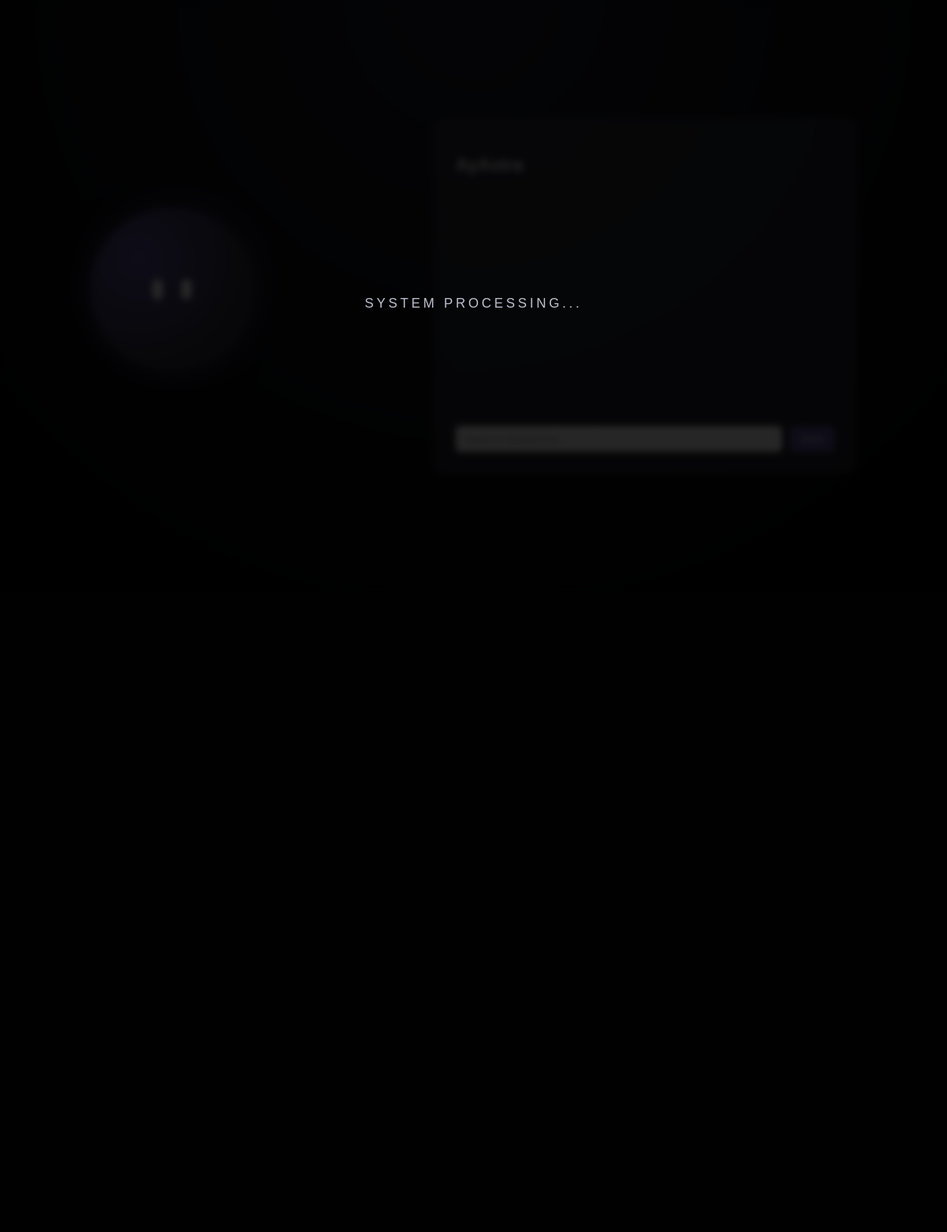
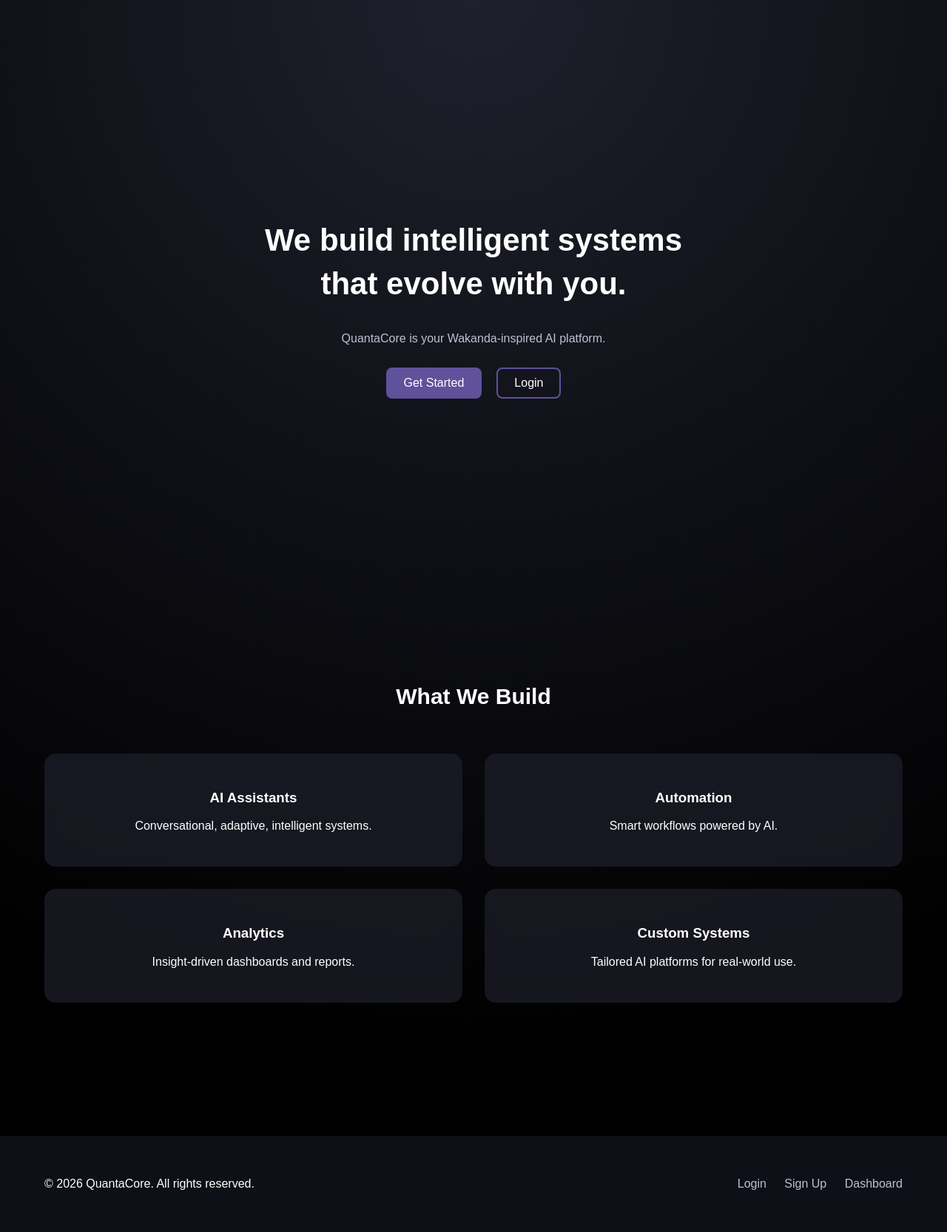
Before and after one commit to AYA310-MAX/QuantaCore, a Flask app: template templates/index.html in a window 1280 px wide. Shown: the whole page at 74% size. Before the commit the page ends 614 px from the top, so only its background shows below. Run offline with Flask 3, Linux system fonts and the light colour scheme; the template is opened without the code that fills it, so the values that code supplies are empty.

Commit message:
Landing Page: Full cosmic hero layout with build section and footer

```diff
--- /dev/null
+++ b/static/css/landing.css
@@ -0,0 +1,107 @@
+body {
+    margin: 0;
+    font-family: Arial, sans-serif;
+    background: radial-gradient(circle at top, #1e202c 0%, #000 80%);
+    color: white;
+}
+
+/* HERO */
+
+.hero {
+    height: 100vh;
+    display: flex;
+    align-items: center;
+    justify-content: center;
+    text-align: center;
+    padding: 0 20px;
+}
+
+.hero-content h1 {
+    font-size: 42px;
+    line-height: 1.4;
+}
+
+.hero-content p {
+    margin-top: 15px;
+    color: #bfc0d1;
+    font-size: 16px;
+}
+
+.hero-buttons {
+    margin-top: 30px;
+    display: flex;
+    gap: 20px;
+    justify-content: center;
+}
+
+.btn-primary {
+    background: #60519b;
+    padding: 12px 24px;
+    border-radius: 8px;
+    color: white;
+    text-decoration: none;
+    transition: 0.3s;
+}
+
+.btn-primary:hover {
+    background: #7a69c9;
+}
+
+.btn-outline {
+    border: 2px solid #60519b;
+    padding: 10px 22px;
+    border-radius: 8px;
+    color: white;
+    text-decoration: none;
+}
+
+/* BUILD SECTION */
+
+.build-section {
+    padding: 100px 60px;
+    text-align: center;
+}
+
+.build-section h2 {
+    font-size: 30px;
+    margin-bottom: 60px;
+}
+
+.build-grid {
+    display: grid;
+    grid-template-columns: repeat(2, 1fr);
+    gap: 30px;
+}
+
+.build-card {
+    background: rgba(30,32,44,0.7);
+    padding: 30px;
+    border-radius: 15px;
+    backdrop-filter: blur(10px);
+    transition: 0.3s;
+}
+
+.build-card:hover {
+    transform: translateY(-8px);
+    box-shadow: 0 0 30px rgba(96,81,155,0.7);
+}
+
+/* FOOTER */
+
+.footer {
+    background: #0e0f17;
+    padding: 40px 60px;
+    margin-top: 80px;
+}
+
+.footer-content {
+    display: flex;
+    justify-content: space-between;
+    align-items: center;
+}
+
+.footer-links a {
+    margin-left: 20px;
+    color: #bfc0d1;
+    text-decoration: none;
+}
--- a/templates/index.html
+++ b/templates/index.html
@@ -1,60 +1,69 @@
 <!DOCTYPE html>
-<html>
+<html data-theme="dark">
 <head>
     <title>QuantaCore</title>
-    <link rel="stylesheet" href="{{ url_for('static', filename='css/styles.css') }}">
-
+    <link rel="stylesheet" href="{{ url_for('static', filename='css/landing.css') }}">
 </head>
 <body>
 
-<!-- SPLASH SCREEN -->
-<div id="splash-screen">
-    <div class="splash-content">
-        <img src="{{ url_for('static', filename='logo.png') }}"
-             class="splash-logo"
-             alt="QuantaCore Logo">
+<!-- HERO SECTION -->
+<section class="hero">
 
-        <h1 class="splash-title">Quanta Core</h1>
+    <div class="hero-content">
+        <h1>We build intelligent systems<br>that evolve with you.</h1>
+        <p>QuantaCore is your Wakanda-inspired AI platform.</p>
+
+        <div class="hero-buttons">
+            <a href="/register" class="btn-primary">Get Started</a>
+            <a href="/login" class="btn-outline">Login</a>
+        </div>
     </div>
-</div>
 
-<!-- SYSTEM OVERLAY -->
-<div id="system-overlay" class="hidden">
-    <div class="glyph-text" id="glyph-text"></div>
-    <div class="translation-text">SYSTEM PROCESSING...</div>
-</div>
+</section>
 
-<!-- MAIN APP -->
-<div id="main-app" class="hidden">
+<!-- WHAT WE BUILD -->
+<section class="build-section">
 
-    <div class="hero-section">
+    <h2>What We Build</h2>
 
-        <div class="core-container">
-            <div class="aura" id="aura"></div>
+    <div class="build-grid">
 
-            <div class="face" id="face">
-                <div class="eyes">
-                    <div class="eye"></div>
-                    <div class="eye"></div>
-                </div>
-            </div>
+        <div class="build-card">
+            <h3>AI Assistants</h3>
+            <p>Conversational, adaptive, intelligent systems.</p>
         </div>
 
-        <div class="system-panel">
-            <h2>AyAstra</h2>
+        <div class="build-card">
+            <h3>Automation</h3>
+            <p>Smart workflows powered by AI.</p>
+        </div>
 
-            <div id="chat-box"></div>
+        <div class="build-card">
+            <h3>Analytics</h3>
+            <p>Insight-driven dashboards and reports.</p>
+        </div>
 
-            <div class="input-area">
-                <input type="text" id="user-input" placeholder="Speak to QuantaCore..." />
-                <button onclick="sendMessage()">Send</button>
-            </div>
+        <div class="build-card">
+            <h3>Custom Systems</h3>
+            <p>Tailored AI platforms for real-world use.</p>
         </div>
 
     </div>
 
-</div>
+</section>
 
-<script src="{{ url_for('static', filename='js/app.js') }}"></script>
+<!-- FOOTER -->
+<footer class="footer">
+    <div class="footer-content">
+        <p>© 2026 QuantaCore. All rights reserved.</p>
+
+        <div class="footer-links">
+            <a href="/login">Login</a>
+            <a href="/register">Sign Up</a>
+            <a href="/dashboard">Dashboard</a>
+        </div>
+    </div>
+</footer>
+
 </body>
 </html>
```
Also changed, not shown: static/css/ai.css (added, +180 -0 lines), static/js/ai.js (added, +79 -0 lines), templates/ai.html (+45 -7 lines), static/cube.gif (added), static/darkmode.png (added), static/lightmode.png (added).
